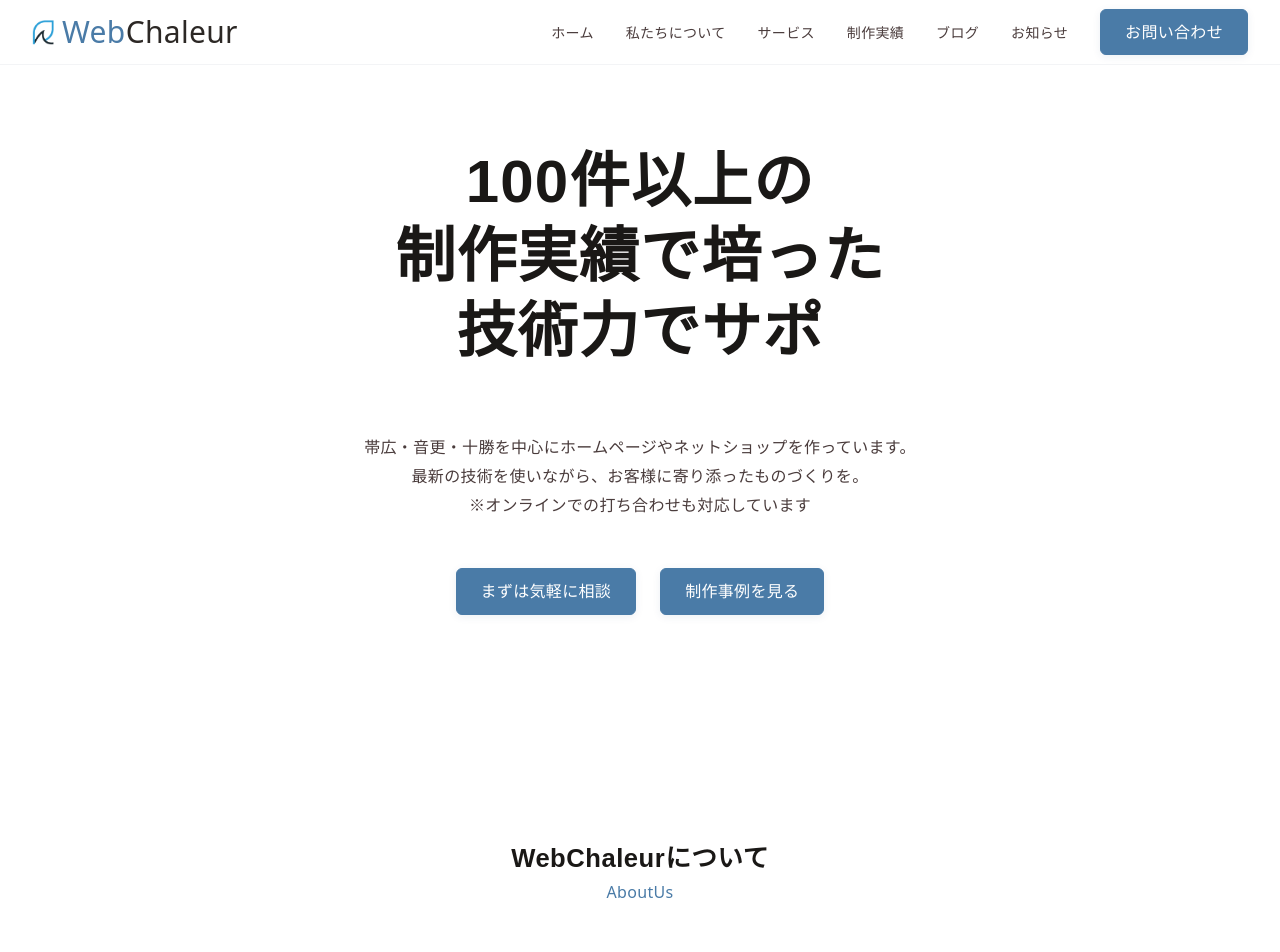
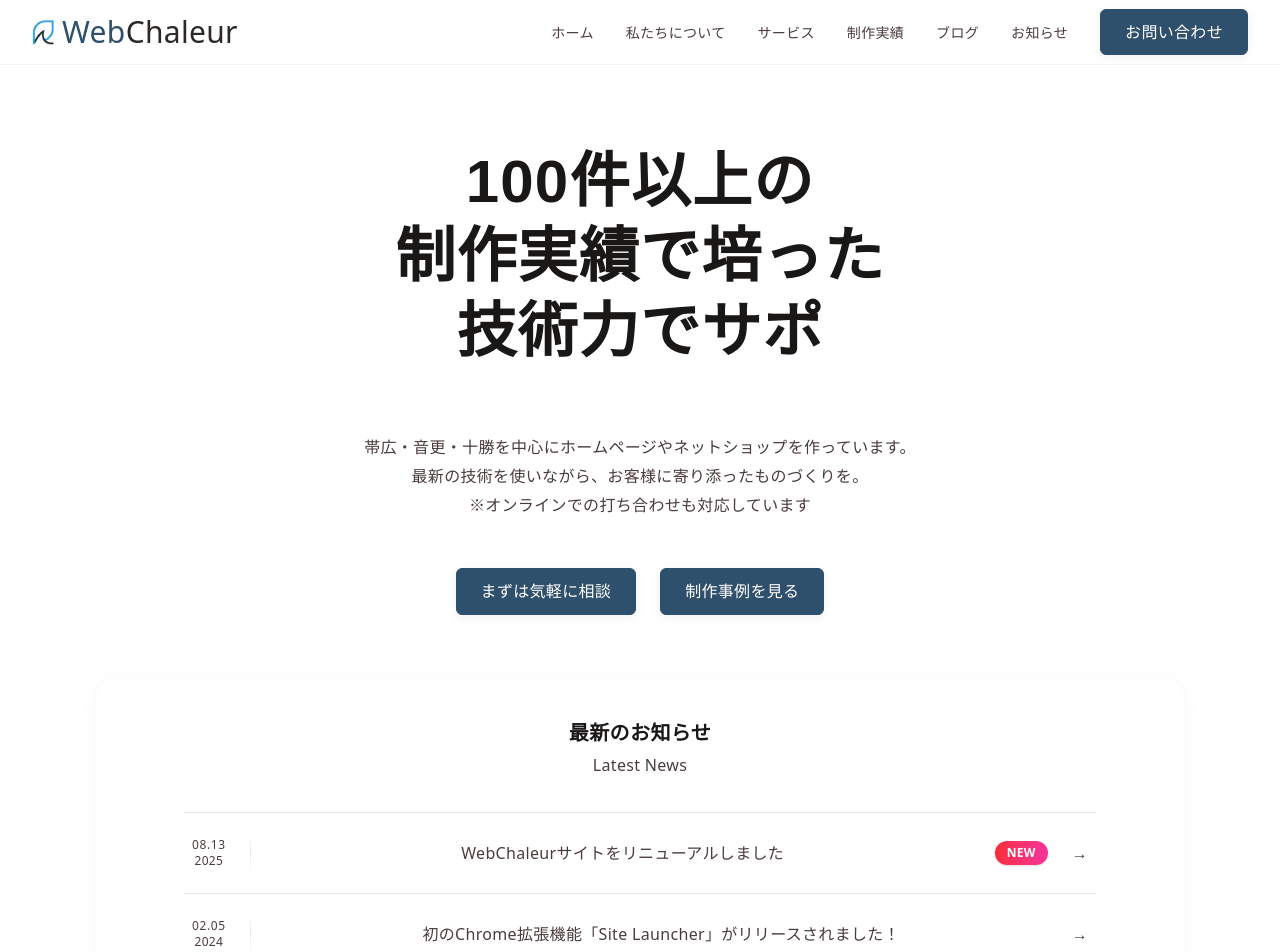
Before and after one commit to ryoma-abe/webchaleur.com, a Next.js app: page / in a window 1280 px wide. Shown: the top 952 px of the page. Built offline with nearby package versions, Linux system fonts and the light colour scheme; a web font is replaced by a local one.

Commit message:
HeroSectionコンポーネント内の条件付きレンダリングのコメントを修正し、コードの可読性を向上させました。

```diff
--- a/src/app/globals.css
+++ b/src/app/globals.css
@@ -2,7 +2,7 @@
 
 /* カスタム変数 */
 :root {
-  --main-blue: #4a7ba7;
+  --main-blue: #2f506c;
   --light-blue: #6b9bc3;
   --lighter-blue: #e8f3fa;
   --bg-cream: #ffffff;
--- a/src/components/sections/HeroSection.tsx
+++ b/src/components/sections/HeroSection.tsx
@@ -2,16 +2,10 @@
 
 import { useState, useEffect } from "react";
 import Link from "next/link";
-
-interface NewsItem {
-  title: string;
-  date: string;
-  category: string;
-  slug: string;
-}
+import type { NewsItemForHero } from "./HeroServer";
 
 interface HeroSectionProps {
-  latestNews: NewsItem[];
+  latestNews: NewsItemForHero[];
 }
 
 export default function HeroSection({ latestNews }: HeroSectionProps) {
@@ -27,67 +21,38 @@ export default function HeroSection({ latestNews }: HeroSectionProps) {
   const [isDeleting, setIsDeleting] = useState(false);
 
   useEffect(() => {
-    // 3秒後に削除開始
-    const initialTimeout = setTimeout(() => {
-      setIsDeleting(true);
-    }, 3000);
-
+    const initialTimeout = setTimeout(() => setIsDeleting(true), 3000);
     return () => clearTimeout(initialTimeout);
   }, []);
 
   useEffect(() => {
     if (isDeleting) {
-      // 削除アニメーション
       if (displayText.length > 0) {
-        const deleteTimeout = setTimeout(() => {
-          setDisplayText((prev) => prev.slice(0, -1));
-        }, 50);
-        return () => clearTimeout(deleteTimeout);
-      } else {
-        // 削除完了後、次のメッセージがあればタイピング
-        if (currentIndex < messages.length - 1) {
-          setIsDeleting(false);
-          setCurrentIndex((prev) => prev + 1);
-        }
-        // 最後のメッセージの削除後は何もしない
+        const id = setTimeout(() => setDisplayText((p) => p.slice(0, -1)), 50);
+        return () => clearTimeout(id);
+      } else if (currentIndex < messages.length - 1) {
+        setIsDeleting(false);
+        setCurrentIndex((i) => i + 1);
       }
     } else if (displayText.length < messages[currentIndex].length) {
-      // タイピングアニメーション
-      const typeTimeout = setTimeout(() => {
+      const id = setTimeout(() => {
         setDisplayText(messages[currentIndex].slice(0, displayText.length + 1));
       }, 100);
-      return () => clearTimeout(typeTimeout);
-    } else if (
-      displayText === messages[currentIndex] &&
-      currentIndex < messages.length - 1
-    ) {
-      // 最後のメッセージ以外は、表示完了後3秒待ってから削除
-      const waitTimeout = setTimeout(() => {
-        setIsDeleting(true);
-      }, 3000);
-      return () => clearTimeout(waitTimeout);
+      return () => clearTimeout(id);
+    } else if (currentIndex < messages.length - 1) {
+      const id = setTimeout(() => setIsDeleting(true), 3000);
+      return () => clearTimeout(id);
     }
-    // 最後のメッセージは削除しない
   }, [displayText, isDeleting, currentIndex, messages]);
-
-  const formatDate = (dateString: string) => {
-    const date = new Date(dateString);
-    const year = date.getFullYear();
-    const month = String(date.getMonth() + 1).padStart(2, "0");
-    const day = String(date.getDate()).padStart(2, "0");
-    return `${year}.${month}.${day}`;
-  };
 
   return (
     <section className="relative flex flex-col justify-center items-center overflow-hidden bg-white py-20">
       <div className="relative z-10 w-full max-w-6xl mx-auto px-6 md:px-8">
         <div className="text-center">
-          {/* タイトル - シンプルなタイピングアニメーション */}
-          <h1 className="text-3xl sm:text-5xl lg:text-6xl  leading-tight mb-8 lg:mb-10 min-h-[150px] md:min-h-[200px] lg:min-h-[250px] whitespace-pre-line">
+          <h1 className="text-3xl sm:text-5xl lg:text-6xl leading-tight mb-8 lg:mb-10 min-h-[150px] md:min-h-[200px] lg:min-h-[250px] whitespace-pre-line">
             {displayText}
           </h1>
 
-          {/* サブテキスト */}
           <p className="max-w-3xl mx-auto mb-10 lg:mb-12">
             帯広・音更・十勝を中心にホームページやネットショップを作っています。
             <br />
@@ -96,7 +61,6 @@ export default function HeroSection({ latestNews }: HeroSectionProps) {
             ※オンラインでの打ち合わせも対応しています
           </p>
 
-          {/* CTA ボタン */}
           <div className="flex flex-col sm:flex-row gap-4 sm:gap-6 justify-center mb-12 lg:mb-16">
             <Link href="/contact" className="btn btn-primary">
               まずは気軽に相談
@@ -106,8 +70,7 @@ export default function HeroSection({ latestNews }: HeroSectionProps) {
             </Link>
           </div>
 
-          {/* ニュース */}
-          {/* {latestNews.length > 0 && (
+          {latestNews.length > 0 && (
             <div className="w-full bg-white rounded-[20px] shadow-[0_4px_20px_rgba(0,0,0,0.04)] hover:shadow-[0_8px_32px_rgba(0,0,0,0.08)] p-8 lg:p-10 transition-shadow duration-300">
               <div className="text-center mb-8">
                 <h2 className="text-lg lg:text-xl">最新のお知らせ</h2>
@@ -124,11 +87,10 @@ export default function HeroSection({ latestNews }: HeroSectionProps) {
                     <div className="flex items-center gap-4 md:gap-6">
                       <div className="flex-shrink-0">
                         <span className="block text-xs text-gray uppercase tracking-wider">
-                          {formatDate(news.date).split(".")[1]}.
-                          {formatDate(news.date).split(".")[2]}
+                          {news.month}.{news.day}
                         </span>
                         <span className="block text-xs text-gray">
-                          {formatDate(news.date).split(".")[0]}
+                          {news.year}
                         </span>
                       </div>
                       <div className="w-px h-10 bg-gradient-to-b from-transparent via-gray-200 to-transparent" />
@@ -162,7 +124,7 @@ export default function HeroSection({ latestNews }: HeroSectionProps) {
                 </Link>
               </div>
             </div>
-          )} */}
+          )}
         </div>
       </div>
     </section>
--- a/src/components/sections/HeroServer.tsx
+++ b/src/components/sections/HeroServer.tsx
@@ -3,35 +3,61 @@ import fs from "fs";
 import path from "path";
 import matter from "gray-matter";
 
-interface NewsItem {
+export const runtime = "nodejs"; // fsを使うので明示
+export const revalidate = 60; // 任意：ビルド後も1分ごとに再生成
+
+type NewsItemRaw = {
   title: string;
   date: string;
+  category?: string;
+  slug: string;
+};
+
+export type NewsItemForHero = {
+  slug: string;
+  title: string;
   category: string;
-  slug: string;
+  // ここは“表示用に確定した文字列”。クライアントで再整形しない
+  year: string; // 例: "2025"
+  month: string; // 例: "08"
+  day: string; // 例: "24"
+};
+
+function getJSTYMD(iso: string) {
+  if (!iso) return { year: "", month: "", day: "" };
+  const d = new Date(iso);
+  const parts = new Intl.DateTimeFormat("ja-JP", {
+    timeZone: "Asia/Tokyo",
+    year: "numeric",
+    month: "2-digit",
+    day: "2-digit",
+  }).formatToParts(d);
+  const byType: Record<string, string> = {};
+  for (const p of parts) byType[p.type] = p.value;
+  return {
+    year: byType.year ?? "",
+    month: byType.month ?? "",
+    day: byType.day ?? "",
+  };
 }
 
-async function getLatestNews(): Promise<NewsItem[]> {
+async function getLatestNews(): Promise<NewsItemRaw[]> {
   const newsDirectory = path.join(process.cwd(), "src/content/news");
-
-  if (!fs.existsSync(newsDirectory)) {
-    return [];
-  }
+  if (!fs.existsSync(newsDirectory)) return [];
 
   const fileNames = fs.readdirSync(newsDirectory);
-
-  const allNews = fileNames
-    .filter((fileName) => fileName.endsWith(".mdx"))
+  const allNews: NewsItemRaw[] = fileNames
+    .filter((f) => f.endsWith(".mdx"))
     .map((fileName) => {
       const slug = fileName.replace(/\.mdx$/, "");
       const fullPath = path.join(newsDirectory, fileName);
       const fileContents = fs.readFileSync(fullPath, "utf8");
       const { data } = matter(fileContents);
-
       return {
         slug,
-        title: data.title || "",
-        date: data.date || "",
-        category: data.category || "お知らせ",
+        title: data.title ?? "",
+        date: data.date ?? "",
+        category: data.category ?? "お知らせ",
       };
     });
 
@@ -41,7 +67,20 @@ async function getLatestNews(): Promise<NewsItem[]> {
 }
 
 export default async function HeroServer() {
-  const latestNews = await getLatestNews();
+  const latest = await getLatestNews();
+
+  // 表示用の文字列に“サーバ側で”確定
+  const latestNews = latest.map<NewsItemForHero>((n) => {
+    const { year, month, day } = getJSTYMD(n.date);
+    return {
+      slug: n.slug,
+      title: n.title,
+      category: n.category ?? "お知らせ",
+      year,
+      month,
+      day,
+    };
+  });
 
   return <HeroSection latestNews={latestNews} />;
 }
```
